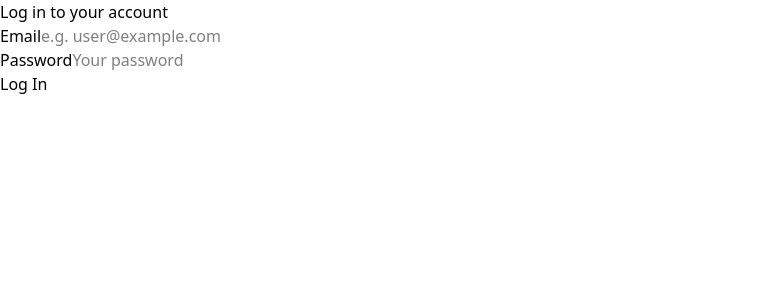
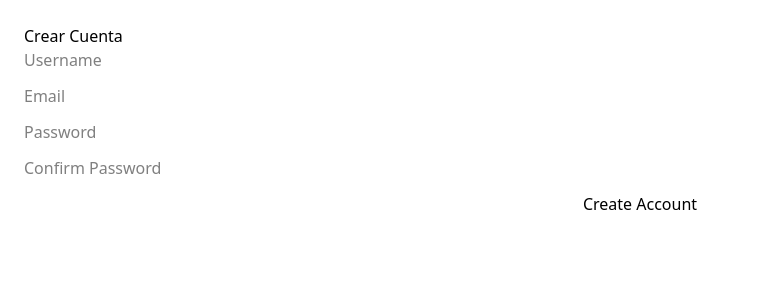
Before and after one commit to MicroJobsProject/microjobs, a React (Vite) app: page /register in a window 1280 px wide. Before the commit this address led to /login. Shown: the top 300 px of the page, without its empty margins (0-759 px from the left). Built offline with nearby package versions, Linux system fonts and the light colour scheme; no server answers.

Commit message:
formulario de registro funcionando, falta redux

```diff
--- a/src/app.tsx
+++ b/src/app.tsx
@@ -1,5 +1,6 @@
 import { Navigate, Route, Routes } from "react-router";
 import { lazy, Suspense } from "react";
+import RegisterPage from "./pages/auth/RegisterPage";
 
 const LoginPage = lazy(() => import("./pages/auth/LoginPage"));
 const RequireAuth = lazy(() => import("./components/auth/RequireAuth"));
@@ -13,6 +14,7 @@ function App() {
     <Suspense fallback={<div>Loading...</div>}>
       <Routes>
         <Route path="/login" element={<LoginPage />} />
+        <Route path="/register" element={<RegisterPage />} />
         <Route
           path="/home"
           element={
--- a/src/pages/auth/RegisterPage.tsx
+++ b/src/pages/auth/RegisterPage.tsx
@@ -0,0 +1,88 @@
+import { useState } from "react";
+
+export default function RegisterPage() {
+  const [formData, setFormData] = useState({
+    username: "",
+    email: "",
+    password: "",
+    confirmPassword: "",
+  });
+  const [errors, setErrors] = useState<{ [key: string]: string }>({});
+
+  const handleChange = (e: React.ChangeEvent<HTMLInputElement>) => {
+    setFormData({ ...formData, [e.target.name]: e.target.value });
+  };
+
+  const validate = () => {
+    const newErrors: { [key: string]: string } = {};
+
+    if (!formData.username) newErrors.username = "Username is required";
+
+    if (!formData.email.match(/^[\w-.]+@([\w-]+\.)+[\w-]{2,4}$/))
+      newErrors.email = "The email is not valid";
+
+    if (formData.password.length < 6)
+      newErrors.password = "The password must be at least 6 characters long";
+
+    if (formData.password !== formData.confirmPassword)
+      newErrors.confirmPassword = "Passwords do not match";
+
+    setErrors(newErrors);
+
+    return Object.keys(newErrors).length === 0;
+  };
+
+  const handleSubmit = (e: React.FormEvent) => {
+    e.preventDefault();
+    if (!validate()) return;
+    console.log("Formulario válido, ahora llamaríamos a Redux");
+  };
+
+  return (
+    <main style={{ padding: 24 }}>
+      <h1>Crear Cuenta</h1>
+
+      <form
+        onSubmit={handleSubmit}
+        style={{ display: "flex", flexDirection: "column", gap: 12 }}
+      >
+        <input
+          type="text"
+          name="username"
+          placeholder="Username"
+          value={formData.username}
+          onChange={handleChange}
+        />
+        {errors.username && <p style={{ color: "red" }}>{errors.username}</p>}
+        <input
+          type="email"
+          name="email"
+          placeholder="Email"
+          value={formData.email}
+          onChange={handleChange}
+        />
+        {errors.email && <p style={{ color: "red" }}>{errors.email}</p>}
+        <input
+          type="password"
+          name="password"
+          placeholder="Password"
+          value={formData.password}
+          onChange={handleChange}
+        />
+        {errors.password && <p style={{ color: "red" }}>{errors.password}</p>}
+        <input
+          type="password"
+          name="confirmPassword"
+          placeholder="Confirm Password"
+          value={formData.confirmPassword}
+          onChange={handleChange}
+        />
+        {errors.confirmPassword && (
+          <p style={{ color: "red" }}>{errors.confirmPassword}</p>
+        )}
+
+        <button type="submit">Create Account</button>
+      </form>
+    </main>
+  );
+}
```
